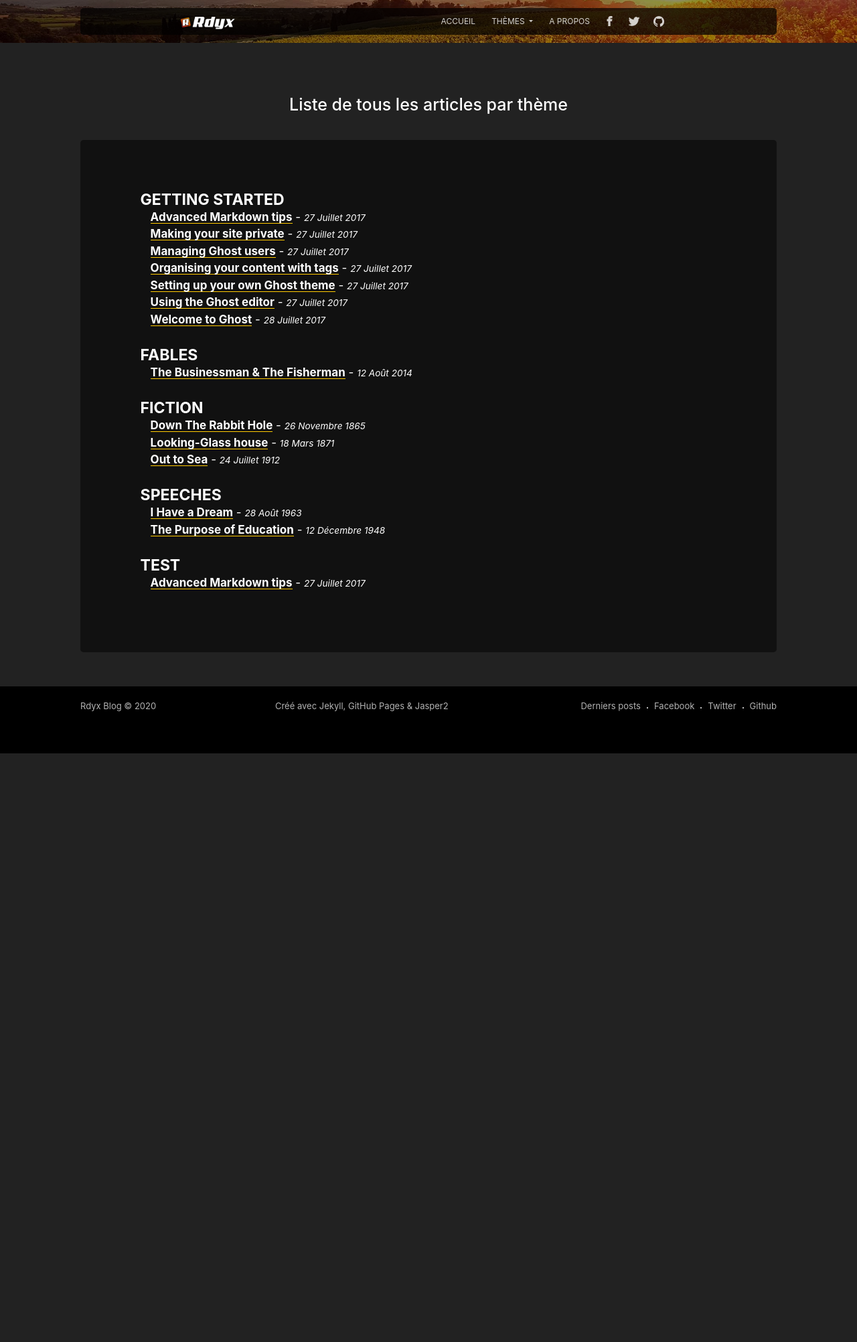
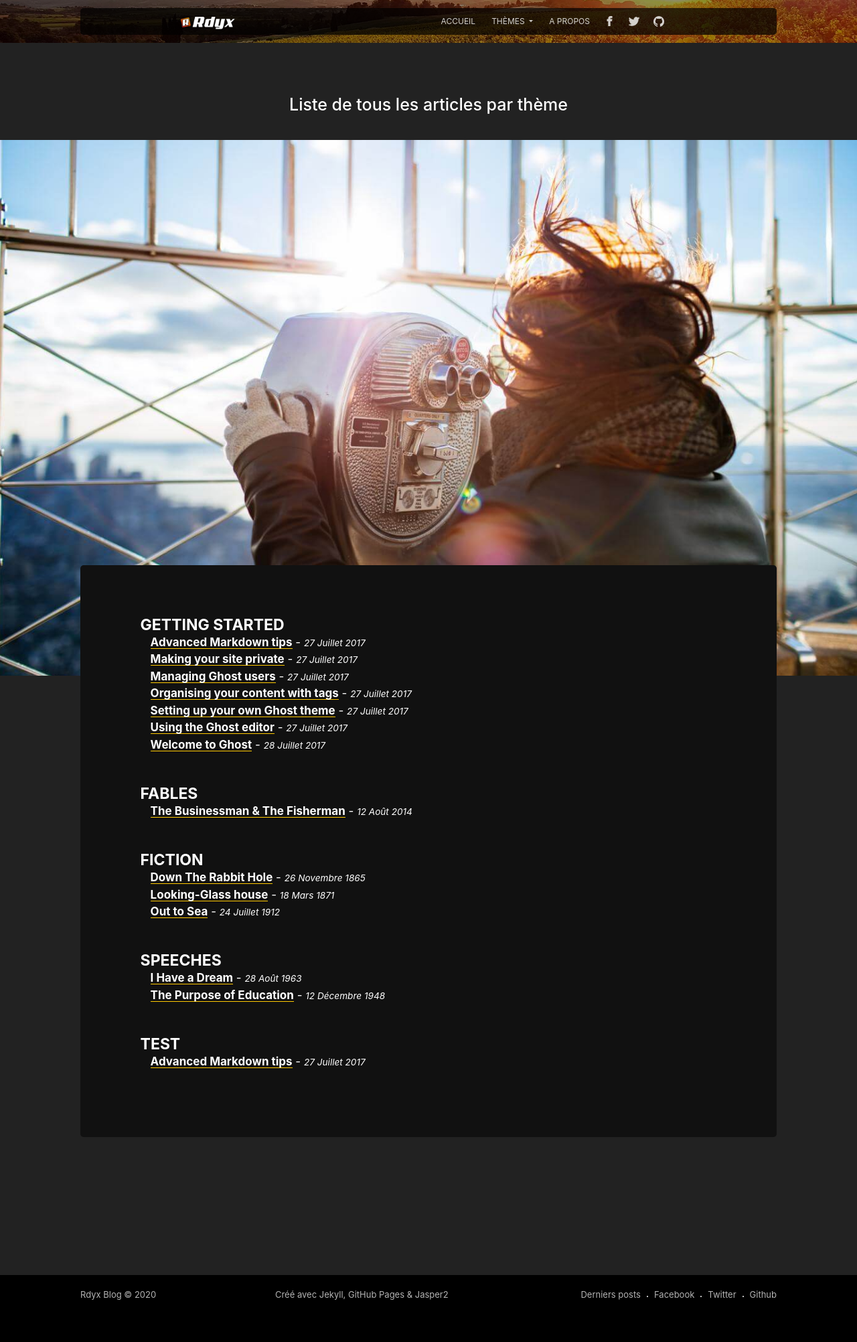
Before and after one commit to Rdyx/blog, a Jekyll site: the page built from posts-list-by-tag/index.md, in a window 1280 px wide. Shown: the whole page at 67% size. Built offline with Jekyll 4.4.1, drawn with Linux system fonts in a browser that asks for light colours; comment, search, counter and statistics services are not loaded; before the commit the page ends 1125 px from its top, so only the background shows below that.

Commit message:
Improve css

```diff
--- a/_includes/post-scripts.html
+++ b/_includes/post-scripts.html
@@ -35,9 +35,9 @@
             tocArrow.classList.toggle('rotated');
 
             if (toc.classList.contains('expanded')) {
-                toc.style.height = '40px';
+                toc.style.maxHeight = '40px';
             } else {
-                toc.style.height = '250px';
+                toc.style.maxHeight = '250px';
             };
 
             toc.classList.toggle('expanded')
--- a/assets/built/style.css
+++ b/assets/built/style.css
@@ -225,7 +225,6 @@
   right: 10px;
   display: flex;
   flex-direction: column;
-  height: 40px;
   width: 25%;
   min-width: 0;
   padding: 0.5rem 1rem 0.5rem 3rem;
@@ -267,7 +266,7 @@
   margin: auto;
   padding: 0;
   width: 30px;
-  height: 30px;
+  max-height: 250px;
   visibility: hidden;
   opacity: 0;
   text-align: center;
@@ -465,12 +464,17 @@
 
 #to-top-arrow {
   position: fixed;
+  display: flex;
+  justify-content: center;
+  padding: 3rem;
+  font-size: 8rem;
   bottom: 10px;
   right: 10px;
-  width: 45px;
-  height: 30px;
+  width: 10rem;
+  height: 10rem;
   transform: rotate(180deg);
   background-color: var(--background-dark-grey);
+  opacity: 0;
   border: 1px solid var(--yellow-link);
   border-radius: 5px;
   text-align: center;
@@ -481,6 +485,8 @@
 #to-top-arrow:hover {
   color: var(--yellow-link);
   border: 1px solid var(--lightgrey);
+  opacity: 1 !important;
+}
 /* ---------- */
 
 
--- a/posts-list-by-tag/index.md
+++ b/posts-list-by-tag/index.md
@@ -1,11 +1,12 @@
 ---
-layout: page
+layout: post
 current: posts-list-by-tag
 title: Liste de tous les articles par thème
 navigation: true
 logo: 'assets/images/blog-icon.png'
 class: post-template
 subclass: 'post page'
+cover:  assets/images/welcome.jpg
 ---
 
 <!-- Due to the page being specific, style will be defined directly here -->
```
Also changed, not shown: other parts of _includes/post-scripts.html (+1 -1 lines), posts-list-by-date/index.md (+2 -1 lines). Lines whose indentation alone changed are shown as unchanged.
